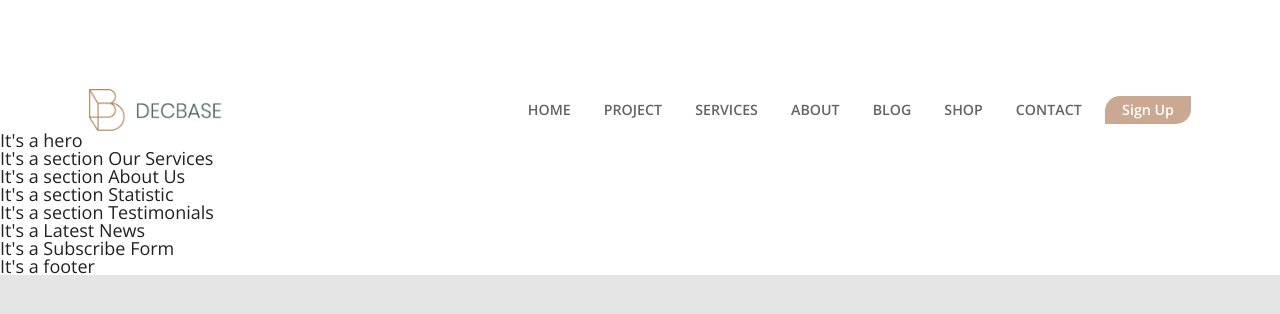
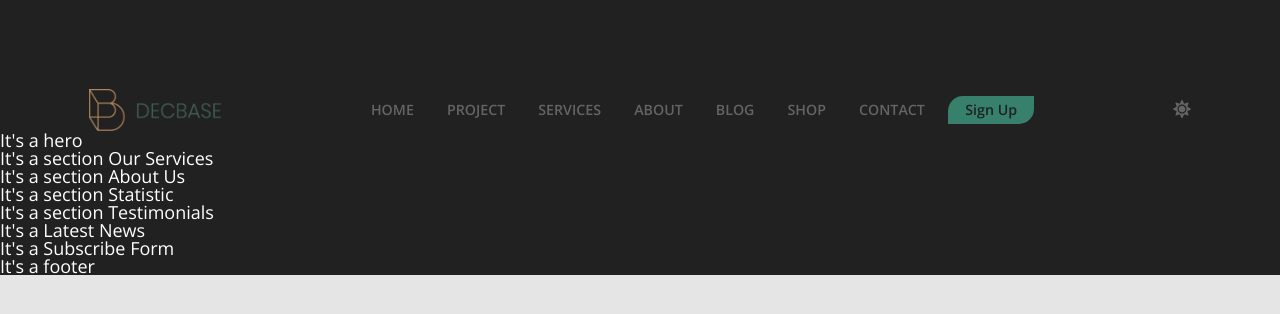
Before and after one commit to stashakasha/Hometask-3, a React (Create React App) app in the folder decbase/: page / in a window 1280 px wide. Shown: the top 314 px of the page. Built offline with nearby package versions, Linux system fonts and the light colour scheme.

Commit message:
add dark theme

```diff
--- a/decbase/src/assets/scss/_common.scss
+++ b/decbase/src/assets/scss/_common.scss
@@ -2,7 +2,7 @@
 
 html {
     font-family: $font-main;
-    color: $text-black;
+    color: var(--text-black);
     background-color: #E5E5E5;
 }
 
@@ -11,7 +11,7 @@ body {
 }
 
 .wrapper {
-    background-color: $background;
+    background-color: var(--background);
 	min-height: 100%;
 	display: flex;
 	flex-direction: column;
@@ -23,13 +23,16 @@ body {
 }
 .main__container {
     padding: 0 100/$vw; // 100/1440
+	transition: background-color .3s ease-in-out;
 }
 
 .container {
     max-width: $pop-up-width;
 	margin: 0 auto;
+	transition: color .3s ease;
 }
 
 .btn {
 	border-radius: 15px 0px;
+	transition: all 0.3s ease;
 }
--- a/decbase/src/assets/scss/_vars.scss
+++ b/decbase/src/assets/scss/_vars.scss
@@ -7,19 +7,32 @@ $mb: $mobile-width/100vw;
 // BrPoint
 $mobile: 767.98px;
 
-//Background
-$background: #FFFFFF;
-$background-gray: #F8F8F8;
-
-//Primary
-$primary-brown: #CAA892;
-$primary-green: #37806B;
-
 //Fonts
 $font-main: 'Open Sans', sans-serif;
 $font-acent: 'Poppins', sans-serif;
 
+html[data-theme="light"] {
+//Background
+--background: #FFFFFF;
+--background-gray: #F8F8F8;
+//Primary
+--primary-brown: #CAA892;
+--primary-green: #37806B;
 //Text colors
-$text-black: #212121;
-$text-light: #646464;
-$text-white: #FFFFFF;
+--text-black: #212121;
+--text-light: #646464;
+--text-white: #FFFFFF;
+}
+
+html[data-theme="dark"] {
+//Background
+--background: #212121;
+--background-gray: #646464;
+//Primary
+--primary-brown: #37806B;
+--primary-green: #CAA892;
+//Text colors
+--text-black: #FFFFFF;
+--text-light: #646464;
+--text-white: #212121;
+}
--- a/decbase/src/assets/scss/components/header.scss
+++ b/decbase/src/assets/scss/components/header.scss
@@ -21,7 +21,7 @@
         font-weight: 600;
         font-size: 16/$vw;
         line-height: 1.375;
-        color: $text-light;
+        color: var(--text-light);
         &-list {
             display: flex;
             align-items: center;
@@ -32,28 +32,27 @@
         }
         &-link {
             padding: 5/$vw 10/$vw;
-            border: 1px solid $background;
+            border: 1px solid var(--background);
             border-radius: 15/$vw 0;
             transition: all 0.3s ease;
             &:hover {
-                color: $primary-green;
-                border: 1px solid $primary-green;
+                color: var(--primary-green);
+                border: 1px solid var(--primary-green);
                 border-radius: 25/$vw;
             }
             &:active {
-                border: 1px solid $background;
+                border: 1px solid var(--background);
             }
         }
         &-btn {
-            background-color: $primary-brown;
-            color: $text-white;
+            background-color: var(--primary-brown);
+            color: var(--text-white);
             width: 97/$vw;
             height: 32/$vw;
             text-align: center;
             @include flex_center;
-            transition: all 0.3s ease;
             &:hover {
-                background-color: $primary-green;
+                background-color: var(--primary-green);
             }
             &:active {
                 scale: 1.1;
@@ -62,6 +61,17 @@
     }
     &__mobile-btn {
         display: none;
+    }
+    &__theme-btn {
+
+        color: var(--text-light);
+        transition: scale .3s ease;
+        &:hover {
+            color: var(--primary-green)
+        }
+        &:active {
+            scale: 1.1;
+        }
     }
 }
 
@@ -89,7 +99,7 @@
                 bottom: 0;
                 width: 100%;
                 height: 100vh;
-                background-color: $background;
+                background-color: var(--background);
                 z-index: 10;
                 transition: left 1s ease 0s;
                 &.active {
@@ -98,35 +108,40 @@
             }
             &-link {
                 padding: 5/$mb 10/$mb;
-                border: 1px solid $background;
+                border: 1px solid var(--background);
                 border-radius: 15/$mb 0;
                 transition: all 0.3s ease 0s;
                 &:hover {
-                    color: $primary-green;
-                    border: 1px solid $primary-green;
+                    color: var(--primary-green);
+                    border: 1px solid var(--primary-green);
                     border-radius: 25/$mb;
                 }
                 &:active {
-                    border: 1px solid $background;
+                    border: 1px solid var(--background);
                 }
             }
             &-btn {
                 margin-top: 20/$mb;
-                background-color: $primary-brown;
-                color: $text-white;
+                background-color: var(--primary-brown);
+                color: var(--text-white);
                 width: 180/$mb;
                 height: 60/$mb;
             }
+        }
+        &__btn {
+            display: flex;
+            gap: 30/$mb;
         }
         &__mobile-btn {
             display: block;
             cursor: pointer;
             z-index: 10;
-            color: $primary-green;
+            color: var(--primary-green);
             &:active {
-                color: $primary-brown;
+                color: var(--primary-brown);
             }
         }
 
+
     }
 }
--- a/decbase/src/components/Header.js
+++ b/decbase/src/components/Header.js
@@ -1,10 +1,22 @@
 import React, { useState } from "react";
+import { useTheme } from '../hooks/use-theme'
+
 import { AiOutlineMenu, AiOutlineClose } from 'react-icons/ai';
+import { FaSun, FaMoon  } from "react-icons/fa";
 import Logo from "../assets/img/logo.png";
 
 
 const Header = () => {
     const [nav, setNav] = useState(false);
+    const { theme, setTheme } = useTheme()
+    const handleLightThemeClick = () => {
+        setTheme('light')
+        localStorage.setItem('app-theme', theme)
+    }
+    const handleDarkThemeClick = () => {
+        setTheme('dark')
+        localStorage.setItem('app-theme', theme)
+    }
     return(
         <div className="container">
             <header className="header">
@@ -41,8 +53,15 @@ const Header = () => {
                         </li>
                     </ul>
                 </nav>
-                <div onClick={() => setNav(!nav)} className="header__mobile-btn">
-                    {nav ? <AiOutlineClose /> : <AiOutlineMenu />}
+                <div className="header__btn">
+                    <div className="header__theme-btn">
+                        { theme==="light" ? <FaMoon className="header__theam-btn" onClick={handleDarkThemeClick}/>
+                        : <FaSun className="header__theam-btn" onClick={handleLightThemeClick} />}
+                    </div>
+                    <div onClick={() => setNav(!nav)} className="header__mobile-btn">
+                        {nav ? <AiOutlineClose /> : <AiOutlineMenu />}
+                    </div>
+
                 </div>
             </header>
 
--- /dev/null
+++ b/decbase/src/hooks/use-theme.js
@@ -0,0 +1,20 @@
+import { useLayoutEffect, useState } from 'react'
+
+
+const date = new Date('December 25, 1995 16:15:30');
+const hoursNow = date.getHours();
+const isDarkTheme = hoursNow<6 || hoursNow>21;
+const defaultTheme = isDarkTheme ? 'light' : 'dark';
+
+export const useTheme = () => {
+  const [theme, setTheme] = useState(
+     localStorage.getItem('app-theme') || defaultTheme
+  )
+
+  useLayoutEffect(() => {
+    document.documentElement.setAttribute('data-theme', theme)
+    localStorage.setItem('app-theme', theme)
+  }, [theme])
+
+  return { theme, setTheme }
+}
```
